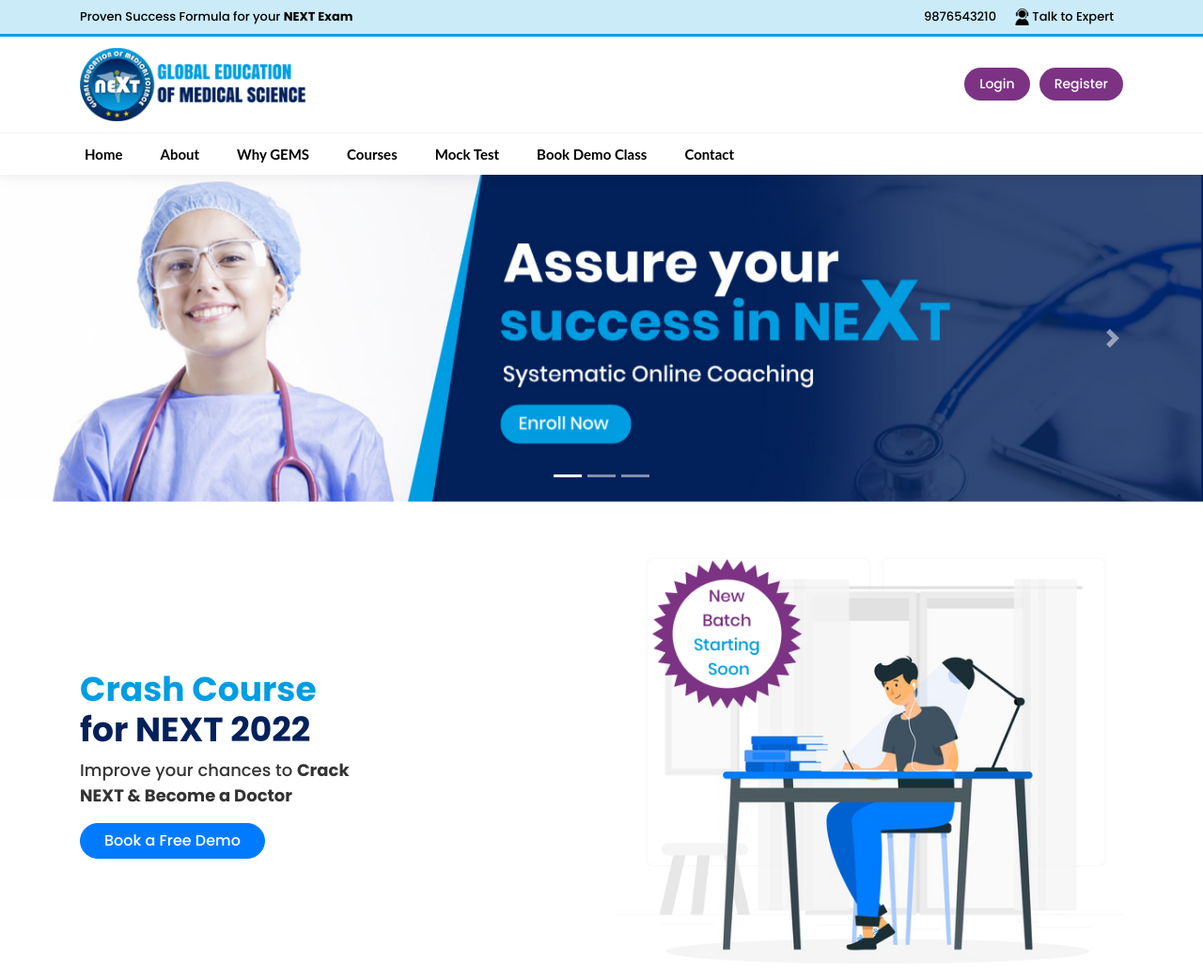
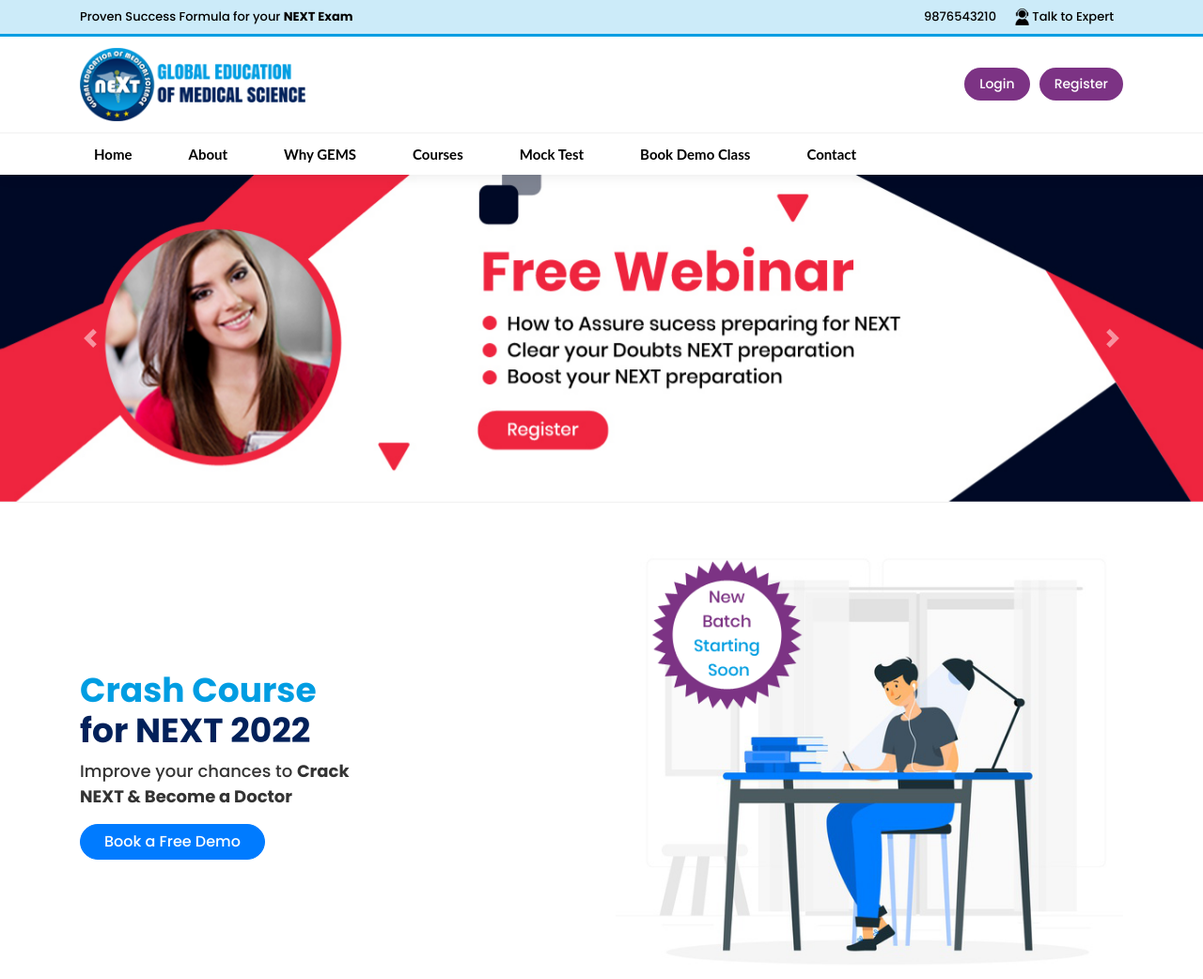
Before and after one commit to rohitvermadesigner/mylecture-frontend, a PHP site: page / in a window 1280 px wide. Shown: the top 1042 px of the page at 94% size. Run offline with PHP 8.4, Linux system fonts and the light colour scheme; some libraries are stand-ins or nearby versions.

Commit message:
redesigned slider banners

```diff
--- a/assets/css/custom.css
+++ b/assets/css/custom.css
@@ -149,10 +149,9 @@ nav {
     list-style: none;
 }
 
-
-/* .slide-section {
-    display: none;
-} */
+.slide-section {
+    border-bottom: 1px solid #f1f1f1;
+}
 
 .slide-section .carousel-item img {
     width: 100%;
@@ -576,7 +575,7 @@ nav ul li {
 }
 
 nav>.container>ul>li {
-    margin: 0px 20px;
+    margin: 0px 30px;
 }
 
 nav ul li a {
--- a/index.php
+++ b/index.php
@@ -22,9 +22,6 @@
             <!-- The slideshow -->
             <div class="carousel-inner">
                 <div class="carousel-item active">
-                    <img src="assets/images/slide1.jpg" />
-                </div>
-                <div class="carousel-item">
                     <img src="assets/images/slide2.jpg" />
                 </div>
                 <div class="carousel-item">
```
Also changed, not shown: assets/images/slide2.jpg, assets/images/slide3.jpg.
